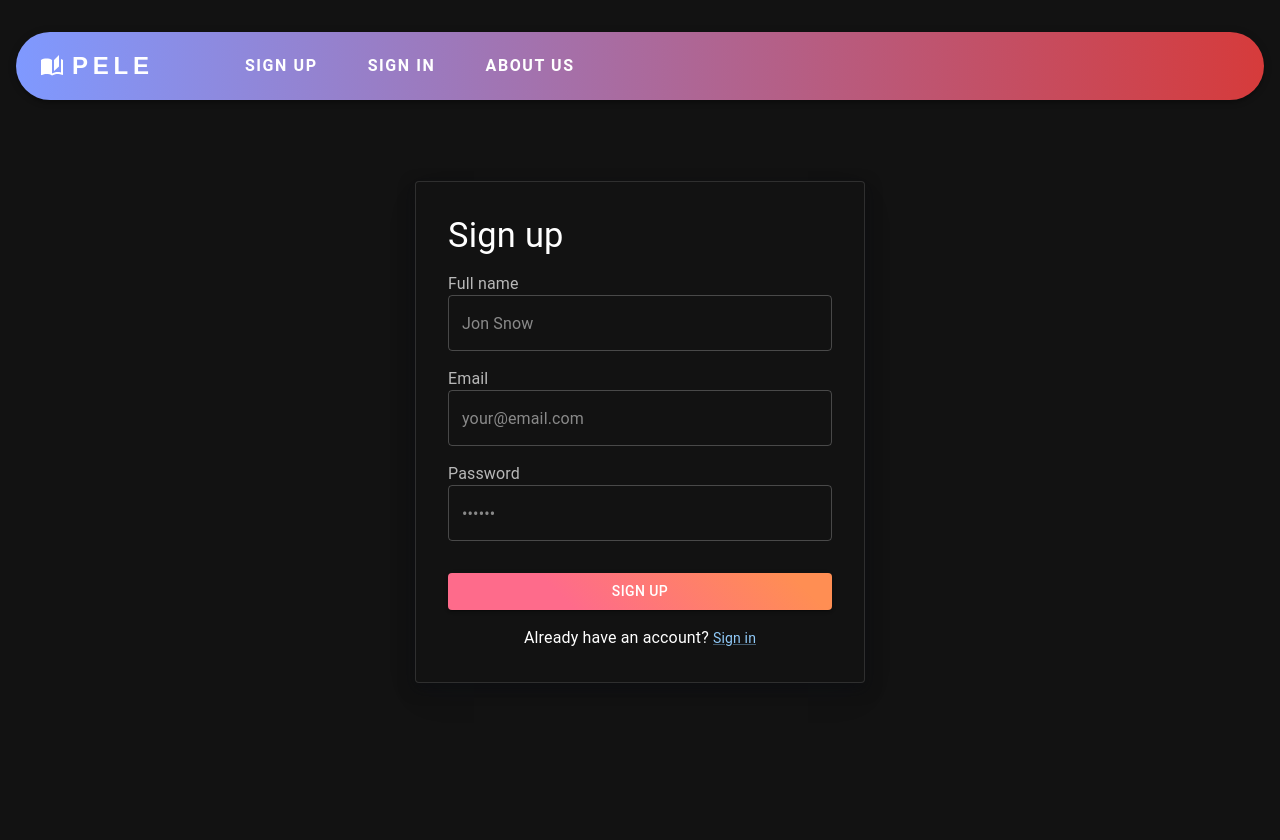
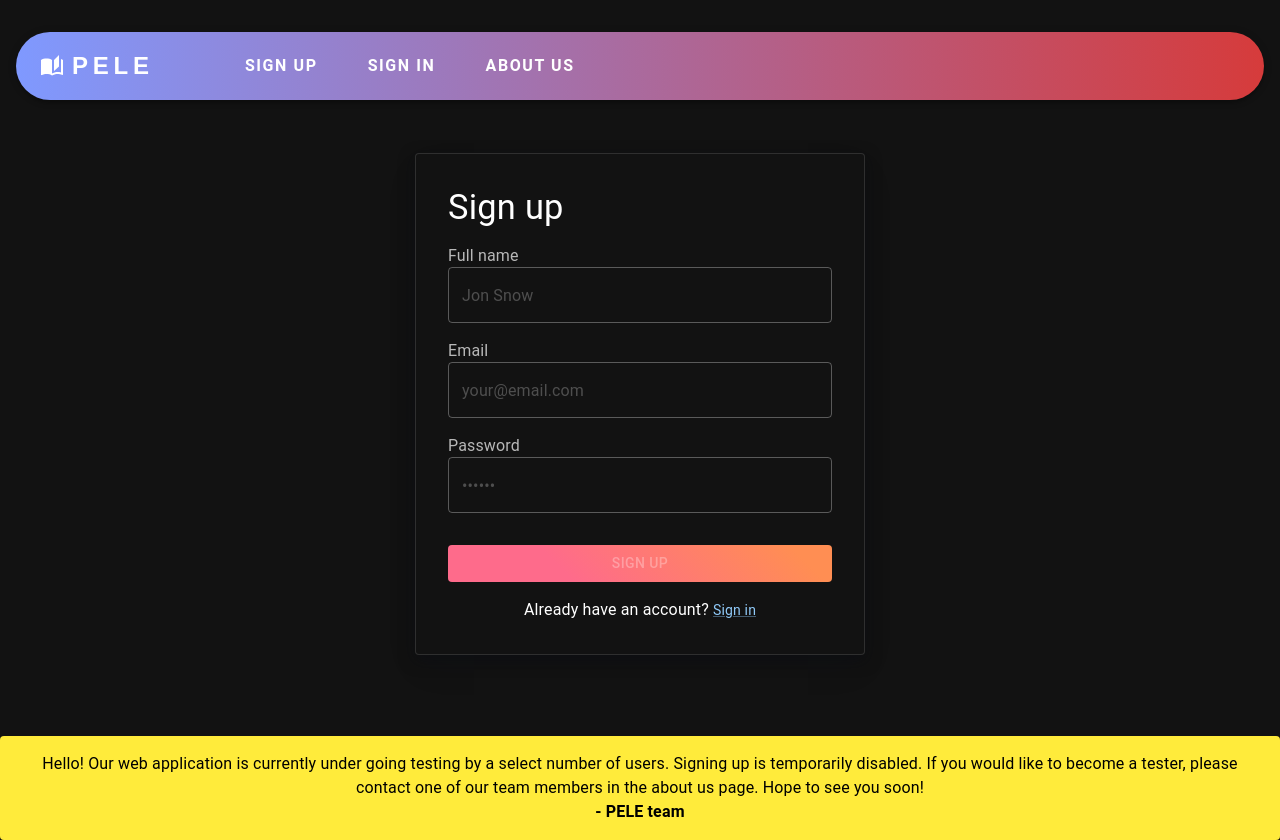
Before and after one commit to letriandrew/PELE, a React (Create React App) app in the folder frontend/: page /signUp in a window 1280 px wide. Built offline with nearby package versions, Linux system fonts and the light colour scheme.

Commit message:
sign up disabled and react build command in dockerfile

```diff
--- a/frontend/src/apiService.js
+++ b/frontend/src/apiService.js
@@ -1,9 +1,9 @@
 import axios from 'axios';
 
 
-//const API_URL = "http://localhost:8000/api"
+const API_URL = "http://localhost:8000/api"
 //const API_URL = "http://44.204.12.0/api"
-const API_URL = "https://pele.lol/api"
+//const API_URL = "https://pele.lol/api"
 
 const apiService = axios.create({
     baseURL: API_URL,
--- a/frontend/src/components/Questions.jsx
+++ b/frontend/src/components/Questions.jsx
@@ -26,11 +26,11 @@ export default function Questions({ handleDelete, handlePage }) {
     setOpenDialog(false);
   };
 
-  const handleCloseNotification =()=>{
+  const handleCloseNotification = () => {
     setNotification(false)
   }
 
-  const handleOpenNotification =()=>{
+  const handleOpenNotification = () => {
     setNotification(true)
   }
 
@@ -63,7 +63,16 @@ export default function Questions({ handleDelete, handlePage }) {
     >
       <CssBaseline />
 
-      <Box sx={{ flexGrow: 1, width: '60%', display: 'flex', justifyContent: 'center' }}>
+      <Box
+        sx={{
+          flexGrow: 1,
+          width: {
+            xs: '90%', // For small screens (mobile), take up 90% of the screen width
+            sm: '60%', // For larger screens (tablet and up), use fit-content
+          },
+          display: 'flex',
+          justifyContent: 'center'
+        }}>
         <Box container spacing={2} sx={{ mt: 10 }}>
           {transcript && (
             <Card
@@ -147,6 +156,14 @@ export default function Questions({ handleDelete, handlePage }) {
                     '&:hover': {
                       background: 'linear-gradient(45deg, #4d4c70 30%, #3A394E 90%)',
                     },
+                    mt: {
+                      xs: 2,
+                      sm: 0
+                    },
+                    mr:{
+                      xs: 2,
+                      sm: 0
+                    }
                   }}
                   onClick={handleDialogOpen} // Open the dialog on click
                 >
@@ -167,7 +184,7 @@ export default function Questions({ handleDelete, handlePage }) {
       {/* Dialog Component */}
       <SaveSetDialog open={openDialog} handleClose={handleDialogClose} handleSave={handleSave} />
       {notification &&
-        <Notification message={notificationMessage} status={notificationStatus} close={handleCloseNotification}/>
+        <Notification message={notificationMessage} status={notificationStatus} close={handleCloseNotification} />
       }
     </Box>
   );
--- a/frontend/src/pages/SignUp.js
+++ b/frontend/src/pages/SignUp.js
@@ -50,6 +50,8 @@ export default function SignUp() {
   const [notificationMessage, setNotificationMessage] = React.useState("");
   const authDispatch = React.useContext(AuthDispatchContext)
   const navigate = useNavigate();
+
+  const [signUpDisabled, setSignUpDisabled] = React.useState(true);
 
 
   const validateInputs = () => {
@@ -141,8 +143,9 @@ export default function SignUp() {
           <Stack
             sx={{
               justifyContent: 'center',
-              height: '100dvh',
+              height: signUpDisabled ? '88dvh': '100dvh',
               p: 2,
+              pt: 7,
               mt: 4
             }}
           >
@@ -162,6 +165,7 @@ export default function SignUp() {
                 <FormControl>
                   <FormLabel htmlFor="name">Full name</FormLabel>
                   <TextField
+                    disabled = {signUpDisabled}
                     autoComplete="name"
                     name="name"
                     required
@@ -176,6 +180,7 @@ export default function SignUp() {
                 <FormControl>
                   <FormLabel htmlFor="email">Email</FormLabel>
                   <TextField
+                    disabled = {signUpDisabled}
                     required
                     fullWidth
                     id="email"
@@ -191,6 +196,7 @@ export default function SignUp() {
                 <FormControl>
                   <FormLabel htmlFor="password">Password</FormLabel>
                   <TextField
+                    disabled = {signUpDisabled}
                     required
                     fullWidth
                     name="password"
@@ -209,6 +215,7 @@ export default function SignUp() {
                   label="I want to receive updates via email."
                 /> */}
                 <Button
+                  disabled = {signUpDisabled}
                   type="submit"
                   fullWidth
                   variant="contained"
@@ -259,10 +266,30 @@ export default function SignUp() {
                 </Button>
               </Box> */}
             </Card>
+
+
             { notification &&
             <Notification message = {notificationMessage} status = {notificationStatus} close = {handleCloseNotification}/>
             }
           </Stack>
+          {signUpDisabled && (
+          <Box
+            sx={{
+              backgroundColor: '#ffeb3b',
+              color: '#000',
+              padding: 2,
+              borderRadius: 1,
+              textAlign: 'center',
+            }}
+          >
+            Hello! Our web application is currently under going testing by a select
+            number of users. Signing up is temporarily disabled. If you would like
+            to become a tester, please contact one of our team members in the about
+            us page. Hope to see you soon!
+            <br />
+            <strong>- PELE team</strong>
+          </Box>
+        )}
         </>
   );
 }
```
Also changed, not shown: 2 other files (tests, documents, lock files or other folders).
